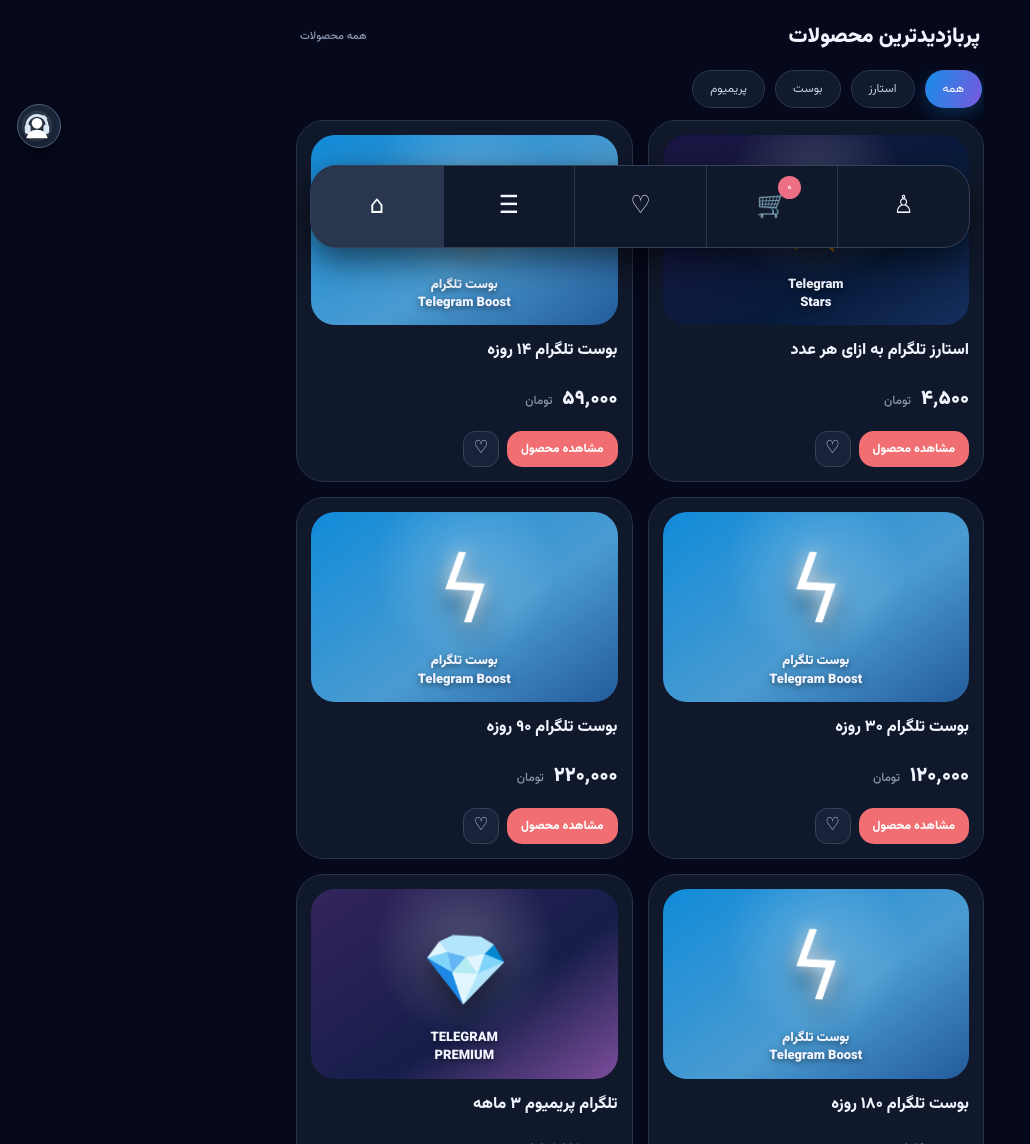
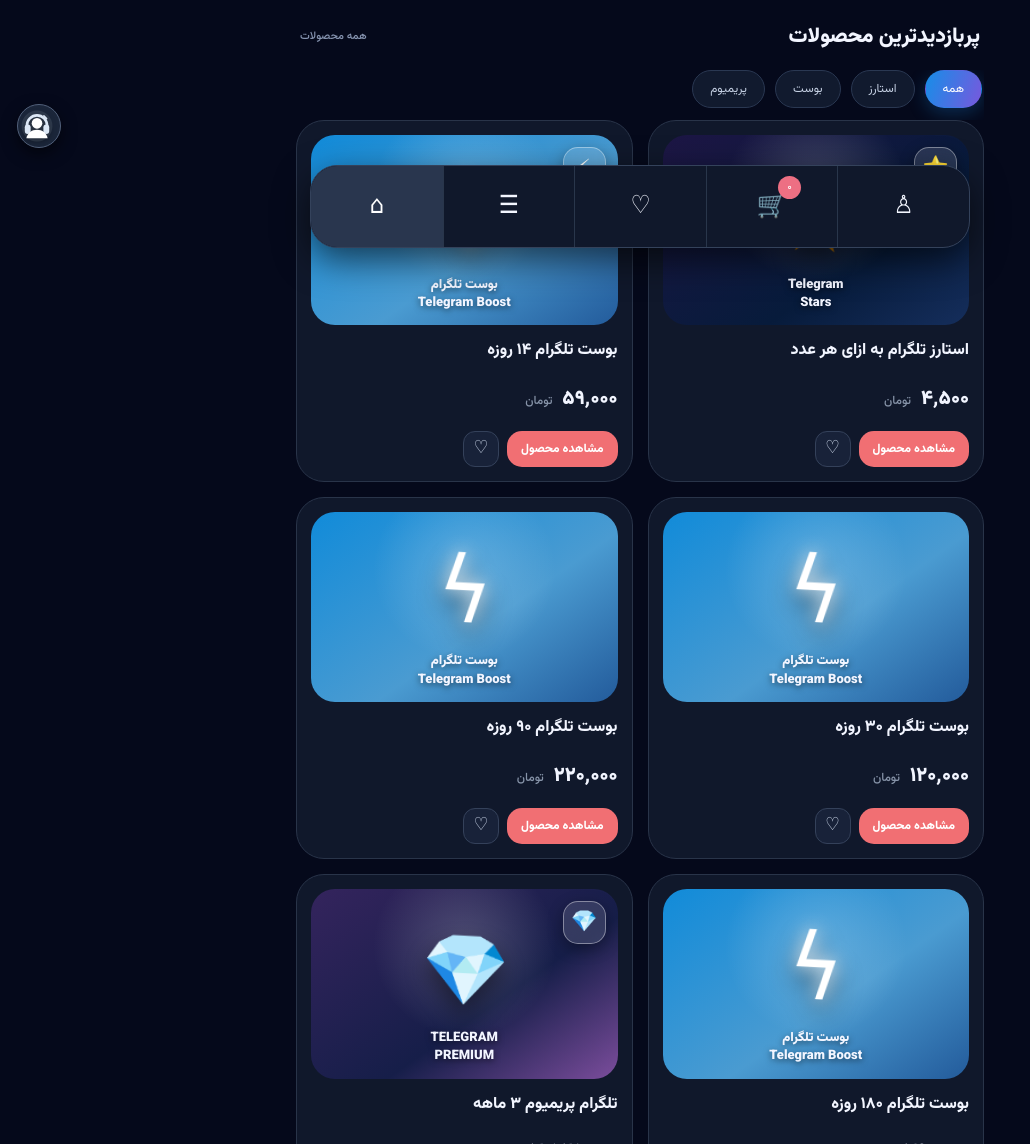
Before and after one commit to mahazporjozy-code/starvex, a plain HTML site: page index.html in a window 1280 px wide. Shown: the part 540-1684 px from the top of the page, without its empty margins (0-1030 px from the left). Drawn offline with Linux system fonts and the light colour scheme.

Commit message:
Update product details and temporarily disable Telegram checkout

```diff
--- a/index.html
+++ b/index.html
@@ -25,7 +25,7 @@ header{height:76px;display:flex;align-items:center;justify-content:space-between
 .info{text-align:right;min-width:0}.info h3{font-size:17px;line-height:1.8;margin:0 0 17px;font-weight:800}.price{font-size:20px;font-weight:900;white-space:nowrap}.currency{font-size:12px;color:#8794a9;font-weight:500;margin-right:5px}
 .art{height:205px;border-radius:24px;display:flex;align-items:center;justify-content:center;position:relative;overflow:hidden;isolation:isolate}.art:before{content:"";position:absolute;inset:0;background:radial-gradient(circle at 50% 30%,#ffffff35,transparent 45%);z-index:-1}
 .art.stars{background:linear-gradient(145deg,#1d1645,#071b3b 65%,#152e5c)}.art.boost{background:linear-gradient(145deg,#118bd9,#4a9bd1 58%,#235b9b)}.art.premium{background:linear-gradient(145deg,#34245d,#161e49 60%,#7b4d9c)}
-.glyph{font-size:92px;filter:drop-shadow(0 12px 12px #0007);animation:float 3s ease-in-out infinite}.artlabel{position:absolute;bottom:13px;left:0;right:0;text-align:center;font-size:13px;font-weight:900;line-height:1.4;text-shadow:0 2px 6px #0008}
+.glyph{font-size:92px;filter:drop-shadow(0 12px 12px #0007);animation:float 3s ease-in-out infinite}.artlabel{position:absolute;bottom:13px;left:0;right:0;text-align:center;font-size:13px;font-weight:900;line-height:1.4;text-shadow:0 2px 6px #0008}.product-avatar{position:absolute;top:12px;right:12px;width:43px;height:43px;border-radius:15px;display:grid;place-items:center;background:#ffffff20;border:1px solid #ffffff65;box-shadow:0 5px 16px #0005;color:#fff;font-size:21px;backdrop-filter:blur(8px)}
 .stars .glyph{color:#ffca16;text-shadow:0 5px #b26d00}.boost .glyph{color:white;text-shadow:0 0 18px #fff}.premium .glyph{font-size:70px;color:#e5c7ff}
 .buyrow{display:flex;align-items:center;gap:8px;margin-top:16px}.buy{border:0;border-radius:12px;background:linear-gradient(110deg,#168ee8,#e36c9b);color:#fff;font-size:12px;font-weight:800;padding:9px 14px;box-shadow:0 5px 16px #168ee833}.heart{border:1px solid #34415a;background:#182239;color:#dce7f9;width:36px;height:36px;border-radius:12px;font-size:18px}
 .slider{display:flex;gap:12px;overflow-x:auto;scroll-snap-type:x mandatory;scrollbar-width:none;padding-bottom:5px}.slide{flex:0 0 88%;scroll-snap-align:center;min-height:130px;border-radius:22px;padding:17px;background:linear-gradient(115deg,#182a4a,#253e68);border:1px solid #395477;position:relative;overflow:hidden}.slide:nth-child(2){background:linear-gradient(115deg,#30204e,#4d326c)}.slide h3{margin:0 0 6px;font-size:17px}.slide p{margin:0;color:#c2cce0;font-size:11px}.slide b{display:inline-block;margin-top:13px;font-size:12px;color:#8ed0ff}.slide i{position:absolute;left:17px;top:13px;font-size:50px;font-style:normal;opacity:.85}
@@ -58,12 +58,12 @@ body{background:#05091b}header{background:#0b1225;backdrop-filter:none}.hero,.pr
 <section><div class="section-title">پیشنهادهای ویژه <span>اسلاید کنید ←</span></div><div class="slider" id="slider"><article class="slide"><h3>⭐ استارز تلگرام</h3><p>خرید استارز با تحویل سریع و مطمئن</p><b>شروع از ۴٬۵۰۰ تومان</b><i>✦</i></article><article class="slide"><h3>⚡ بوست تلگرام</h3><p>ارتقای سطح کانال و گروه شما</p><b>پلن‌های متنوع</b><i>ϟ</i></article><article class="slide"><h3>💎 تلگرام پریمیوم</h3><p>امکانات ویژه تلگرام را تجربه کنید</p><b>انتخاب اشتراک</b><i>◇</i></article></div><div class="dots"><span class="dot on"></span><span class="dot"></span><span class="dot"></span></div></section>
 <section id="products"><div class="section-title">پربازدیدترین محصولات <span>همه محصولات</span></div><div class="categories"><button class="chip active" data-filter="all">همه</button><button class="chip" data-filter="stars">استارز</button><button class="chip" data-filter="boost">بوست</button><button class="chip" data-filter="premium">پریمیوم</button></div>
 <div class="cards">
-<article class="product" data-kind="stars"><div class="info"><h3>استارز تلگرام به ازای هر عدد</h3><div class="price">۴٬۵۰۰ <span class="currency">تومان</span></div><div class="buyrow"><button class="buy" onclick="details('استارز تلگرام','خرید استارز تلگرام با حداقل سفارش ۵۰ عدد. قیمت هر عدد ۴٬۵۰۰ تومان.')">مشاهده محصول</button><button class="heart" onclick="favorite(this)">♡</button></div></div><div class="art stars"><div class="glyph">★</div><div class="artlabel">Telegram<br>Stars</div></div></article>
-<article class="product" data-kind="boost"><div class="info"><h3>بوست تلگرام ۱۴ روزه</h3><div class="price">۵۹٬۰۰۰ <span class="currency">تومان</span></div><div class="buyrow"><button class="buy" onclick="details('بوست تلگرام ۱۴ روزه','پلن بوست ۱۴ روزه تلگرام. حداقل سفارش ۱۰ عدد.')">مشاهده محصول</button><button class="heart" onclick="favorite(this)">♡</button></div></div><div class="art boost"><div class="glyph">ϟ</div><div class="artlabel">بوست تلگرام<br>Telegram Boost</div></div></article>
+<article class="product" data-kind="stars"><div class="info"><h3>استارز تلگرام به ازای هر عدد</h3><div class="price">۴٬۵۰۰ <span class="currency">تومان</span></div><div class="buyrow"><button class="buy" onclick="details('استارز تلگرام','خرید استارز تلگرام با حداقل سفارش ۵۰ عدد. قیمت هر عدد ۴٬۵۰۰ تومان.')">مشاهده محصول</button><button class="heart" onclick="favorite(this)">♡</button></div></div><div class="art stars"><div class="product-avatar">⭐</div><div class="glyph">★</div><div class="artlabel">Telegram<br>Stars</div></div></article>
+<article class="product" data-kind="boost"><div class="info"><h3>بوست تلگرام ۱۴ روزه</h3><div class="price">۵۹٬۰۰۰ <span class="currency">تومان</span></div><div class="buyrow"><button class="buy" onclick="details('بوست تلگرام ۱۴ روزه','پلن بوست ۱۴ روزه تلگرام. حداقل سفارش ۱۰ عدد.')">مشاهده محصول</button><button class="heart" onclick="favorite(this)">♡</button></div></div><div class="art boost"><div class="product-avatar">⚡</div><div class="glyph">ϟ</div><div class="artlabel">بوست تلگرام<br>Telegram Boost</div></div></article>
 <article class="product" data-kind="boost"><div class="info"><h3>بوست تلگرام ۳۰ روزه</h3><div class="price">۱۲۰٬۰۰۰ <span class="currency">تومان</span></div><div class="buyrow"><button class="buy" onclick="details('بوست تلگرام ۳۰ روزه','پلن بوست ۳۰ روزه تلگرام. حداقل سفارش ۱۰ عدد.')">مشاهده محصول</button><button class="heart" onclick="favorite(this)">♡</button></div></div><div class="art boost"><div class="glyph">ϟ</div><div class="artlabel">بوست تلگرام<br>Telegram Boost</div></div></article>
 <article class="product" data-kind="boost"><div class="info"><h3>بوست تلگرام ۹۰ روزه</h3><div class="price">۲۲۰٬۰۰۰ <span class="currency">تومان</span></div><div class="buyrow"><button class="buy" onclick="details('بوست تلگرام ۹۰ روزه','پلن بوست ۹۰ روزه تلگرام. حداقل سفارش ۱۰ عدد.')">مشاهده محصول</button><button class="heart" onclick="favorite(this)">♡</button></div></div><div class="art boost"><div class="glyph">ϟ</div><div class="artlabel">بوست تلگرام<br>Telegram Boost</div></div></article>
 <article class="product" data-kind="boost"><div class="info"><h3>بوست تلگرام ۱۸۰ روزه</h3><div class="price">۳۹۰٬۰۰۰ <span class="currency">تومان</span></div><div class="buyrow"><button class="buy" onclick="details('بوست تلگرام ۱۸۰ روزه','پلن بوست ۱۸۰ روزه تلگرام. حداقل سفارش ۱۰ عدد.')">مشاهده محصول</button><button class="heart" onclick="favorite(this)">♡</button></div></div><div class="art boost"><div class="glyph">ϟ</div><div class="artlabel">بوست تلگرام<br>Telegram Boost</div></div></article>
-<article class="product" data-kind="premium"><div class="info"><h3>تلگرام پریمیوم ۳ ماهه</h3><div class="price">۳٬۵۲۵٬۰۰۰ <span class="currency">تومان</span></div><div class="buyrow"><button class="buy" onclick="details('تلگرام پریمیوم ۳ ماهه','اشتراک تلگرام پریمیوم سه‌ماهه.')">مشاهده محصول</button><button class="heart" onclick="favorite(this)">♡</button></div></div><div class="art premium"><div class="glyph">💎</div><div class="artlabel">TELEGRAM<br>PREMIUM</div></div></article>
+<article class="product" data-kind="premium"><div class="info"><h3>تلگرام پریمیوم ۳ ماهه</h3><div class="price">۳٬۵۲۵٬۰۰۰ <span class="currency">تومان</span></div><div class="buyrow"><button class="buy" onclick="details('تلگرام پریمیوم ۳ ماهه','اشتراک تلگرام پریمیوم سه‌ماهه.')">مشاهده محصول</button><button class="heart" onclick="favorite(this)">♡</button></div></div><div class="art premium"><div class="product-avatar">💎</div><div class="glyph">💎</div><div class="artlabel">TELEGRAM<br>PREMIUM</div></div></article>
 <article class="product" data-kind="premium"><div class="info"><h3>تلگرام پریمیوم ۶ ماهه</h3><div class="price">۴٬۶۰۱٬۰۰۰ <span class="currency">تومان</span></div><div class="buyrow"><button class="buy" onclick="details('تلگرام پریمیوم ۶ ماهه','اشتراک تلگرام پریمیوم شش‌ماهه.')">مشاهده محصول</button><button class="heart" onclick="favorite(this)">♡</button></div></div><div class="art premium"><div class="glyph">💎</div><div class="artlabel">TELEGRAM<br>PREMIUM</div></div></article>
 <article class="product" data-kind="premium"><div class="info"><h3>تلگرام پریمیوم ۱ ساله</h3><div class="price">۸٬۱۰۰٬۰۰۰ <span class="currency">تومان</span></div><div class="buyrow"><button class="buy" onclick="details('تلگرام پریمیوم ۱ ساله','اشتراک تلگرام پریمیوم یک‌ساله.')">مشاهده محصول</button><button class="heart" onclick="favorite(this)">♡</button></div></div><div class="art premium"><div class="glyph">💎</div><div class="artlabel">TELEGRAM<br>PREMIUM</div></div></article>
 </div></section><footer>STARVEX · PREMIUM DIGITAL EXPERIENCE</footer>
@@ -83,8 +83,8 @@ function details(t,d){
  const show=isStars||isBoost||isPremium;
  ['detailPrice','detailBuy','detailTabs','specsPanel','descriptionPanel','similarPanel'].forEach(id=>document.getElementById(id).style.display=show?'block':'none');
  if(show){const unit=isStars?4500:(isBoost?prices[t]:premiumPrices[t]);document.getElementById('detailPrice').innerHTML=(unit||0).toLocaleString('fa-IR')+' <small>تومان</small>';
- document.getElementById('detailTabs').style.display='grid';document.getElementById('specsText').textContent=isStars?'نوع محصول: Telegram Stars | حداقل سفارش: ۵۰ عدد | قیمت هر عدد: ۴٬۵۰۰ تومان':isBoost?'نوع محصول: Telegram Boost | حداقل سفارش: ۱۰ عدد':'نوع محصول: Telegram Premium';
- document.getElementById('descriptionText').textContent=d;document.getElementById('similarItems').innerHTML='<div class="detail-mini"><b>⭐ استارز تلگرام</b><span>۴٬۵۰۰ تومان / عدد</span></div><div class="detail-mini"><b>⚡ بوست تلگرام</b><span>از ۵۹٬۰۰۰ تومان</span></div><div class="detail-mini"><b>💎 تلگرام پریمیوم</b><span>از ۳٬۵۲۵٬۰۰۰ تومان</span></div>';switchDetailTab('specs');}
+ document.getElementById('detailTabs').style.display='grid';document.getElementById('specsText').textContent=isStars?'نوع محصول: Telegram Stars | حداقل سفارش: ۵۰ عدد | قیمت هر عدد: ۴٬۵۰۰ تومان':isBoost?'نوع محصول: Telegram Boost | حداقل سفارش: ۱۰ عدد':'نوع محصول: Telegram Premium | مدت اشتراک: '+(t.includes('۳ ماهه')?'۳ ماه':t.includes('۶ ماهه')?'۶ ماه':'۱ سال')+' | شامل قابلیت‌های اختصاصی پریمیوم تلگرام';
+ document.getElementById('descriptionText').textContent=isPremium?'با تلگرام پریمیوم تجربه‌ای کامل‌تر از تلگرام داشته باشید: ارسال فایل تا حجم ۴ گیگابایت برای هر فایل، دانلود سریع‌تر با توجه به سرعت اتصال، استفاده از استیکرها و واکنش‌های اختصاصی، تبدیل پیام صوتی به متن، مدیریت پیشرفته‌تر گفتگوها، حذف تبلیغات رسمی در کانال‌های عمومیِ پشتیبانی‌شده، نشان پریمیوم کنار نام و امکانات بیشتر برای استوری و ظاهر پروفایل. برخی قابلیت‌ها بسته به نسخه برنامه و منطقه در دسترس هستند.':d;document.getElementById('similarItems').innerHTML='<div class="detail-mini"><b>⭐ استارز تلگرام</b><span>۴٬۵۰۰ تومان / عدد</span></div><div class="detail-mini"><b>⚡ بوست تلگرام</b><span>از ۵۹٬۰۰۰ تومان</span></div><div class="detail-mini"><b>💎 تلگرام پریمیوم</b><span>از ۳٬۵۲۵٬۰۰۰ تومان</span></div>';switchDetailTab('specs');}
  document.getElementById('orderControls').style.display=activeOrder?'block':'none';document.getElementById('orderAction').style.display='none';
  if(activeOrder){const q=document.getElementById('orderQty');q.min=activeOrder.min;q.max=activeOrder.max;q.value=activeOrder.min;document.getElementById('qtyHint').textContent='حداقل '+activeOrder.min.toLocaleString('fa-IR')+' و حداکثر '+activeOrder.max.toLocaleString('fa-IR')+' عدد';updateTotal();}
  document.getElementById('modal').classList.add('open');
@@ -93,7 +93,6 @@ function switchDetailTab(tab){document.querySelectorAll('.detail-tab').forEach(b
 function updateTotal(){if(!activeOrder)return;let q=document.getElementById('orderQty');let n=Math.max(activeOrder.min,Math.min(activeOrder.max,Number(q.value)||activeOrder.min));q.value=n;document.getElementById('totalPrice').textContent=(n*activeOrder.unit).toLocaleString('fa-IR')+' تومان';}
 function changeQty(delta){if(!activeOrder)return;let q=document.getElementById('orderQty');q.value=Math.max(activeOrder.min,Math.min(activeOrder.max,(Number(q.value)||activeOrder.min)+delta));updateTotal();}
 document.getElementById('orderQty').addEventListener('input',updateTotal);
-function submitOrder(){if(activeOrder){updateTotal();const n=Number(document.getElementById('orderQty').value);const msg='سلام، سفارش STARVEX: '+activeOrder.name+' | تعداد: '+n+' | مبلغ: '+(n*activeOrder.unit).toLocaleString('fa-IR')+' تومان';window.open('https://t.me/StarvexEmpire24Bot?text='+encodeURIComponent(msg),'_blank');}else{window.open('https://t.me/StarvexEmpire24Bot','_blank');}}
 function closeModal(){document.getElementById('modal').classList.remove('open')}
 function favorite(b){b.textContent=b.textContent==='♡'?'♥':'♡';b.style.color=b.textContent==='♥'?'#f17a9d':'#dce7f9';toast(b.textContent==='♥'?'به علاقه‌مندی‌ها اضافه شد':'از علاقه‌مندی‌ها حذف شد')}
 document.querySelectorAll('.chip').forEach(b=>b.addEventListener('click',()=>{document.querySelectorAll('.chip').forEach(x=>x.classList.remove('active'));b.classList.add('active');document.querySelectorAll('.product').forEach(p=>p.style.display=b.dataset.filter==='all'||p.dataset.kind===b.dataset.filter?'grid':'none')}));
@@ -114,7 +113,7 @@ let slider=document.getElementById('slider');setInterval(()=>{let w=slider.query
 .v3-muted{color:#9eabc0;font-size:13px;line-height:2}.v3-total{display:flex;justify-content:space-between;font-size:18px;font-weight:900;margin-top:18px}
 #orderAction{display:none!important}
 </style>
-<div class="v3-overlay" id="cartOverlay" onclick="if(event.target===this)closeV3('cartOverlay')"><section class="v3-panel"><div class="v3-head"><h2>سبد خرید STARVEX</h2><button class="v3-close" onclick="closeV3('cartOverlay')">✕</button></div><div id="cartItems"></div><div class="v3-total"><span>مبلغ کل</span><strong id="cartTotal">۰ تومان</strong></div><p class="v3-muted">ثبت نهایی سفارش از طریق ربات رسمی STARVEX انجام می‌شود. پرداخت آنلاین داخل سایت هنوز فعال نیست.</p><button class="v3-primary" onclick="checkoutCart()">ادامه و ثبت سفارش</button></section></div>
+<div class="v3-overlay" id="cartOverlay" onclick="if(event.target===this)closeV3('cartOverlay')"><section class="v3-panel"><div class="v3-head"><h2>سبد خرید STARVEX</h2><button class="v3-close" onclick="closeV3('cartOverlay')">✕</button></div><div id="cartItems"></div><div class="v3-total"><span>مبلغ کل</span><strong id="cartTotal">۰ تومان</strong></div><p class="v3-muted" style="margin-top:16px">ثبت سفارش فعلاً غیرفعال است. سبد خرید شما برای مراجعه بعدی در همین دستگاه ذخیره می‌شود.</p></section></div>
 <div class="v3-overlay" id="searchOverlay" onclick="if(event.target===this)closeV3('searchOverlay')"><section class="v3-panel"><div class="v3-head"><h2>جست‌وجوی محصولات</h2><button class="v3-close" onclick="closeV3('searchOverlay')">✕</button></div><input class="v3-input" id="searchInput" placeholder="نام محصول را بنویسید..." oninput="filterSearch(this.value)"><p class="v3-muted">نتایج در همین صفحه فیلتر می‌شوند.</p></section></div>
 <div class="v3-overlay" id="accountOverlay" onclick="if(event.target===this)closeV3('accountOverlay')"><section class="v3-panel"><div class="v3-head"><h2>حساب کاربری</h2><button class="v3-close" onclick="closeV3('accountOverlay')">✕</button></div><p class="v3-muted">برای پیگیری سفارش و تکمیل خرید، از طریق پشتیبانی STARVEX اقدام کنید. حساب کاربری و تاریخچه سفارش متصل به سرور هنوز راه‌اندازی نشده است.</p><button class="v3-primary" onclick="window.open('https://t.me/StarvexMahaz','_blank')">ارتباط با پشتیبانی</button></section></div>
 <script>
```
